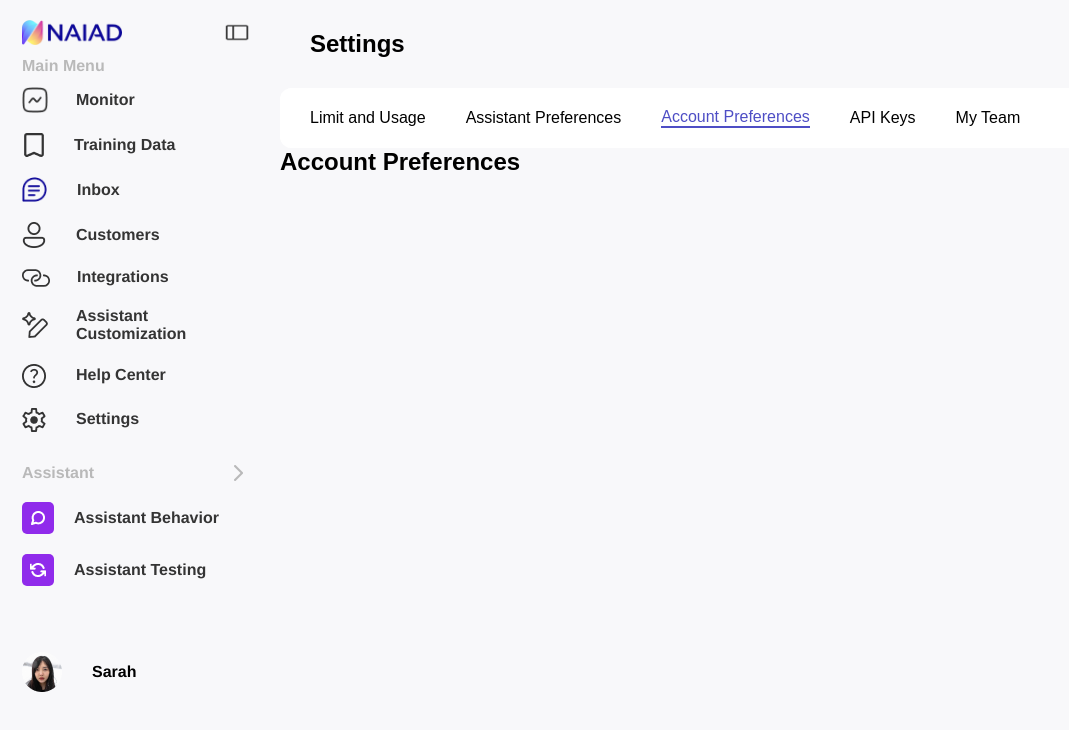
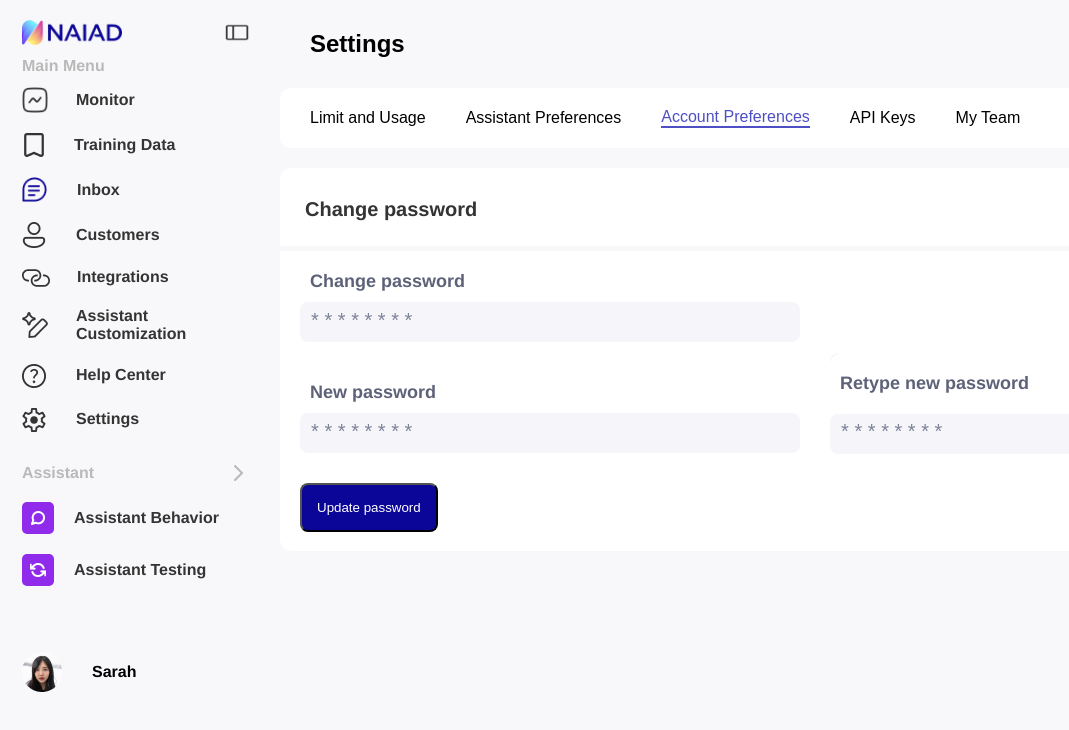
Before and after one commit to usamashoaib87/AI-Chatbot-Dashboard, a React (Create React App) app: page /Settings in a window 1280 px wide. Both pictures are taken after a click on the item "Account Preferences". Shown: the top 730 px of the page, without its empty margins (0-1069 px from the left). Built offline with nearby package versions, Linux system fonts and the light colour scheme; the HTML template or start-up script is replaced by a standard one.

Commit message:
settings tb

```diff
--- a/src/Components/SidebarPages/Settings/Settings.scss
+++ b/src/Components/SidebarPages/Settings/Settings.scss
@@ -354,3 +354,198 @@ input:checked+.slider:before {
 }
 
 ////////account preferences/////
+
+.acc-pref {
+    :nth-child(1) {
+        background-color: white;
+        border-radius: 12px 12px 0px 0px;
+        padding: 5px 10px 10px 10px;
+        margin: 20px 20px 5px 0px;
+
+        h3 {
+            font-family: Helvetica;
+            font-weight: 700;
+            font-size: 20px;
+            color: rgba(52, 52, 52, 1);
+            margin-left: 5px;
+        }
+    }
+
+    .pass-detail {
+        background-color: white;
+        border-radius: 0px 0px 12px 12px;
+        height: 300px;
+        margin-right: 20px;
+
+        :nth-child(1) {
+            font-family: Helvetica;
+            font-weight: 700;
+            font-size: 18px;
+            color: rgba(94, 98, 120, 1);
+            margin: 0px 0px 0px 20px;
+            padding-top: 20px;
+        }
+
+        :nth-child(2) {
+            background: rgba(246, 246, 250, 1);
+            border: none;
+            border-radius: 8px;
+            margin: 0px 0px 0px 20px;
+            height: 40px;
+            width: 500px;
+        }
+
+        input::-webkit-input-placeholder {
+            font-size: 20px;
+            font-weight: 400;
+            color: rgba(126, 130, 153, 1);
+        }
+
+        .retype {
+            display: flex;
+            align-items: center;
+
+            :nth-child(1) {
+                margin: 0px 0px 0px 10px;
+
+                :nth-child(1) {
+                    font-family: Helvetica;
+                    font-weight: 700;
+                    font-size: 18px;
+                    color: rgba(94, 98, 120, 1);
+                    margin: 0px 0px 0px 0px;
+
+                }
+
+                :nth-child(2) {
+                    background: rgba(246, 246, 250, 1);
+                    border: none;
+                    border-radius: 8px;
+                    margin: 0px 0px 0px 0px;
+                    height: 40px;
+                    width: 500px;
+                }
+            }
+
+            :nth-child(2) {
+                margin-bottom: 60px;
+
+                :nth-child(1) {
+                    font-family: Helvetica;
+                    font-weight: 700;
+                    font-size: 18px;
+                    color: rgba(94, 98, 120, 1);
+                    margin: 0px 0px 10px 0px;
+
+                }
+
+                :nth-child(2) {
+                    background: rgba(246, 246, 250, 1);
+                    border: none;
+                    border-radius: 8px;
+                    margin: 0px 0px 0px 0px;
+                    height: 40px;
+                    width: 500px;
+                }
+            }
+        }
+
+        button {
+            background-color: rgb(12, 6, 152);
+            color: white;
+            border-radius: 8px;
+            padding: 15px;
+            margin: 20px 0px 0px 20px;
+        }
+
+    }
+}
+
+////////api keys/////
+
+.api-keys {
+    :nth-child(1) {
+        background-color: white;
+        border-radius: 12px 12px 0px 0px;
+        padding: 5px 10px 10px 10px;
+        margin: 20px 20px 5px 0px;
+
+        p {
+            font-family: Helvetica;
+            font-weight: 600;
+            font-size: 18px;
+            color: rgba(63, 66, 84, 1);
+        }
+    }
+
+    .inner-input {
+        height: 100px;
+        background-color: white;
+        margin-right: 20px;
+        display: flex;
+        align-items: center;
+
+        :nth-child(1) {
+            margin: 0px 0px 0px 0px;
+            padding: 0px 0px 0px 0px;
+
+            label {
+                font-weight: 600;
+                font-size: 18px;
+                color: rgba(94, 98, 120, 1);
+                font-family: Helvetica;
+                margin-left: 20px;
+            }
+
+            input {
+                height: 40px;
+                width: 400px;
+                border-radius: 8px;
+                background: rgba(241, 241, 242, 1);
+                border: none;
+                margin-left: 20px;
+                margin-top: 10px;
+            }
+        }
+
+        :nth-child(2) {
+            margin: 0px 0px 0px 0px;
+            padding: 0px 0px 0px 0px;
+
+            label {
+                font-weight: 600;
+                font-size: 18px;
+                color: rgba(94, 98, 120, 1);
+                font-family: Helvetica;
+                margin-left: 20px;
+
+            }
+
+            select {
+                height: 40px;
+                width: 400px;
+                border-radius: 8px;
+                background: rgba(241, 241, 242, 1);
+                border: none;
+                margin-left: 20px;
+                margin-top: 10px;
+            }
+        }
+    }
+
+    :nth-child(3) {
+        height: 100px;
+        background-color: white;
+        border-radius: 0px 0px 12px 12px;
+        margin: 5px 20px 0px 0px;
+
+        button {
+            background-color: rgb(12, 6, 152);
+            border-radius: 8px;
+            color: white;
+            border: none;
+            padding: 15px;
+            margin: 30px 0px 0px 20px;
+        }
+    }
+}
--- a/src/Components/SidebarPages/Settings/Tabs/AccountPreferences/AccountPreferences.jsx
+++ b/src/Components/SidebarPages/Settings/Tabs/AccountPreferences/AccountPreferences.jsx
@@ -1,13 +1,29 @@
-import React from 'react'
-import '../../Settings.scss'
+import React from "react";
+import "../../Settings.scss";
 
 const AccountPreferences = () => {
   return (
-    <div>
-      <h2>Account Preferences</h2>
+    <div className="acc-pref">
+      <div>
+        <h3>Change password</h3>
+      </div>
+      <div className="pass-detail">
+        <p>Change password</p>
+        <input type="password" placeholder="  * * * * * * * *"></input>
+        <div className="retype">
+          <div>
+            <p>New password</p>
+            <input type="password" placeholder="  * * * * * * * *"></input>
+          </div>
+          <div>
+            <p>Retype new password</p>
+            <input type="password" placeholder="  * * * * * * * *"></input>
+          </div>
+        </div>
+        <button>Update password</button>
+      </div>
+    </div>
+  );
+};
 
-    </div>
-  )
-}
-
-export default AccountPreferences
+export default AccountPreferences;
--- a/src/Components/SidebarPages/Settings/Tabs/ApiKeys/ApiKeys.jsx
+++ b/src/Components/SidebarPages/Settings/Tabs/ApiKeys/ApiKeys.jsx
@@ -1,12 +1,31 @@
-import React from 'react'
-import '../../Settings.scss'
+import React from "react";
+import "../../Settings.scss";
 const ApiKeys = () => {
   return (
-    <div>
-       <h2>API Keys</h2>
-       <p>Content for API Keys</p>
+    <div className="api-keys">
+      <div>
+        <p>Add your own OpenAI key </p>
+      </div>
+      <div className="inner-input">
+        <div>
+          <label>OpenAI key</label> <br />
+          <input type="text" placeholder="  Key"></input>
+        </div>
+        <div>
+          <label>OpenAI key</label> <br />
+          <select>
+            <option>Select a GPT modal</option>
+            <option>GPT-4</option>
+            <option>GPT-5</option>
+            <option>GPT-6</option>
+          </select>
+        </div>
+      </div>
+      <div>
+        <button>Save key</button>
+      </div>
     </div>
-  )
-}
+  );
+};
 
-export default ApiKeys
+export default ApiKeys;
```
Also changed, not shown: src/assets/viewicon.png (added).
